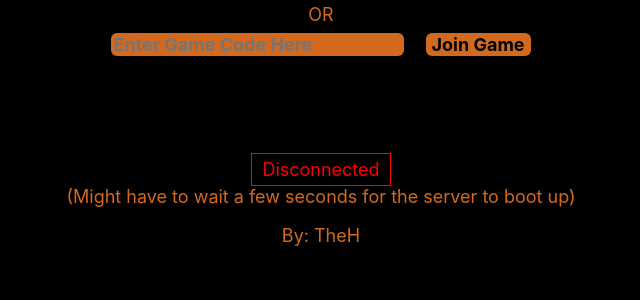
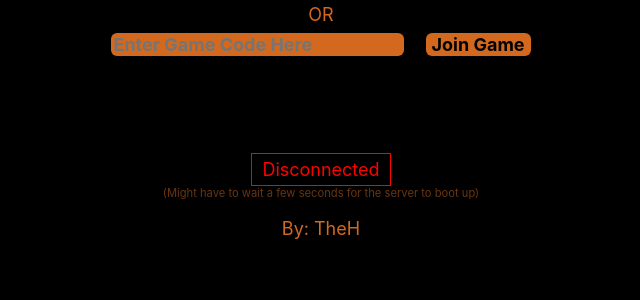
Before and after one commit to UnnamedH/TicTacToeWeb, a PHP site: page / in a window 1280 px wide. Shown: the part 159-459 px from the top of the page, without its empty margins (319-959 px from the left). Run offline with PHP 8.4, Linux system fonts and the light colour scheme; some libraries are stand-ins or nearby versions.

Commit message:
fix wait message visuals

```diff
--- a/css/styles.css
+++ b/css/styles.css
@@ -128,3 +128,8 @@ body {
   padding-left: 10px;
   padding-right: 10px;
 }
+
+#waitDiv {
+  font-size: 0.7rem;
+  filter: brightness(50%);
+}
```
